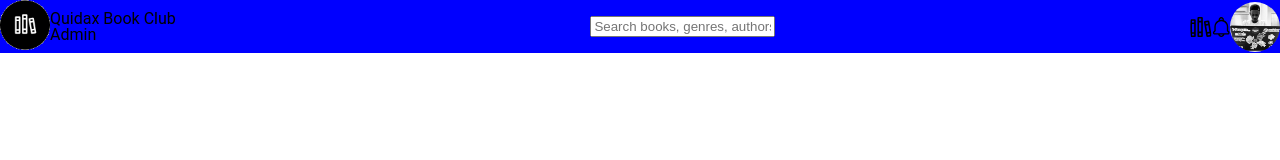
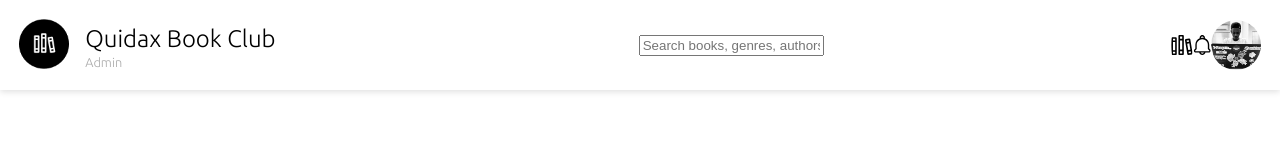
Before and after one commit to Easybuoy/quidax-assessment, a website: page index.html in a window 1280 px wide. Drawn offline with nearby package versions, Linux system fonts and the light colour scheme; files that its build step writes are made by us from their sources.

Commit message:
style navigation

```diff
--- a/index.html
+++ b/index.html
@@ -5,6 +5,10 @@
     <meta name="viewport" content="width=device-width, initial-scale=1.0" />
     <title>Document</title>
     <link rel="stylesheet" href="css/index.css" />
+    <link
+      href="https://fonts.googleapis.com/css2?family=Ubuntu:wght@300;400&display=swap"
+      rel="stylesheet"
+    />
   </head>
   <body>
     <nav>
@@ -13,7 +17,7 @@
           <img class="img_sm" src="./assets/logo.png" alt="Logo"
         /></a>
 
-        <div>
+        <div class="nav__logo__text">
           <h3>Quidax Book Club</h3>
           <p>Admin</p>
         </div>
--- a/less/global.less
+++ b/less/global.less
@@ -10,3 +10,19 @@
   text-decoration: none;
   color: inherit;
 }
+
+h1 {
+  font-size: 3rem;
+}
+
+h2 {
+  font-size: 2rem;
+}
+
+h3 {
+  font-size: 1.5rem;
+}
+
+h4 {
+  font-size: 1rem;
+}
--- a/less/navigation.less
+++ b/less/navigation.less
@@ -3,12 +3,30 @@ nav {
   flex-wrap: wrap;
   justify-content: space-between;
   align-items: center;
-  background-color: blue;
+  font-family: "Ubuntu", sans-serif;
+  padding: 1.2rem;
+  box-shadow: 0px 2px 6px 0px rgba(0, 0, 0, 0.12);
 
   .nav__logo {
     display: flex;
     flex-wrap: wrap;
     align-items: center;
+
+    .nav__logo__text {
+      margin: 0 1rem;
+      h3 {
+        margin: 0.3rem 0;
+        font-weight: 300;
+      }
+      p {
+        font-size: 0.8rem;
+        color: @grey;
+        font-weight: 300;
+      }
+    }
+  }
+
+  .nav__search {
   }
 
   .nav__links {
--- a/less/variables.less
+++ b/less/variables.less
@@ -3,7 +3,7 @@
 @primaryColor: #ff8744;
 @secondaryColor: #212529;
 @black: black;
-@grey: grey;
+@grey: #aaaaaa;
 @deepBlue: #383651;
 
 // Fonts
```
Also changed, not shown: 2 other files. Lines whose indentation alone changed are shown as unchanged.
